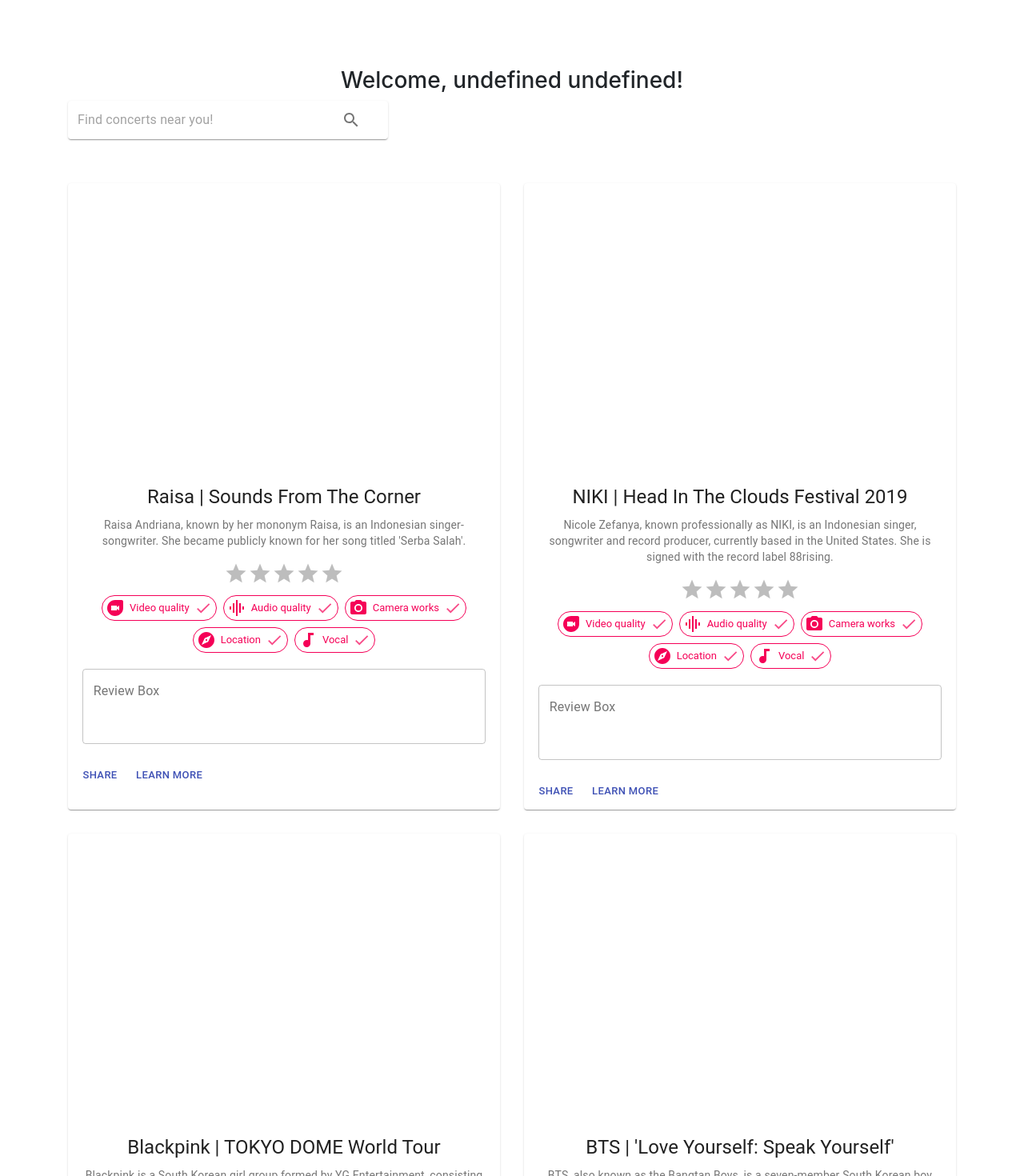
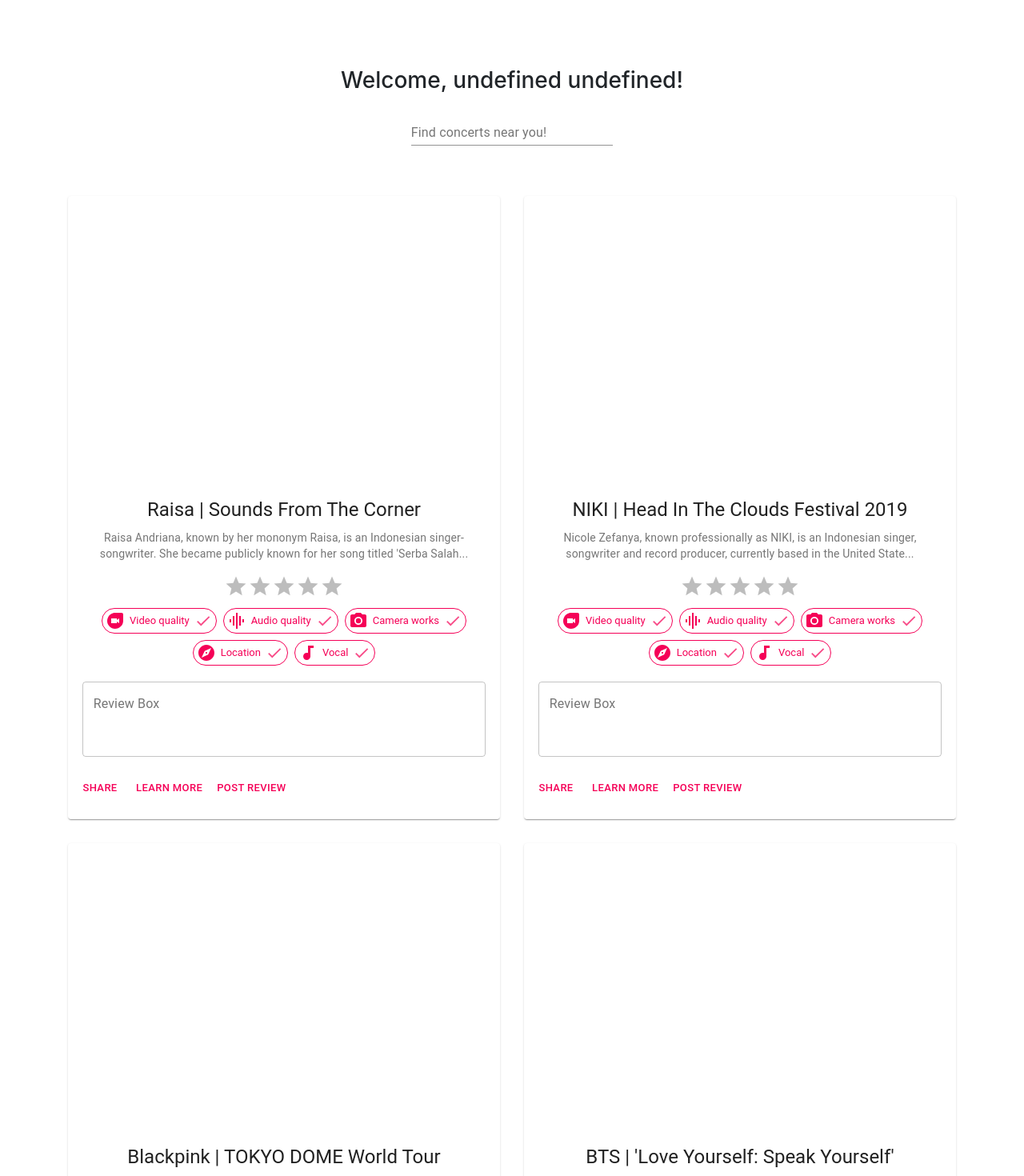
Before and after one commit to elvanselvano/technoscape-hackathon, a React (Create React App) app: page / in a window 1280 px wide. Shown: the part 500-1970 px from the top of the page at 80% size. Built offline with nearby package versions, Linux system fonts and the light colour scheme; sample sign-in values are in the browser's storage.

Commit message:
Finalize video player

```diff
--- a/src/components/PlacesComponent.js
+++ b/src/components/PlacesComponent.js
@@ -1,52 +1,28 @@
 import React from "react";
 import { makeStyles } from "@material-ui/core/styles";
-import Paper from "@material-ui/core/Paper";
-import InputBase from "@material-ui/core/InputBase";
-import IconButton from "@material-ui/core/IconButton";
-import SearchIcon from "@material-ui/icons/Search";
+import TextField from "@material-ui/core/TextField";
 
 const useStyles = makeStyles((theme) => ({
   root: {
-    padding: "2px 4px",
-    display: "flex",
-    alignItems: "center",
-    width: 400,
-  },
-  input: {
-    marginLeft: theme.spacing(1),
-    flex: 1,
-  },
-  iconButton: {
-    padding: 10,
-  },
-  divider: {
-    height: 28,
-    margin: 4,
+    "& > *": {
+      margin: theme.spacing(1),
+      width: "25ch",
+    },
   },
 }));
 
-export default function CustomizedInputBase() {
+function PlacesComponent() {
   const classes = useStyles();
 
   return (
-    <Paper component="form" className={classes.root}>
-      <InputBase
-        className={classes.input}
-        placeholder="Find concerts near you!"
-        inputProps={{ "aria-label": "search maps" }}
+    <form className={classes.root} noValidate autoComplete="on">
+      <TextField
+        id="standard-basic"
+        label="Find concerts near you!"
+        color="secondary"
       />
-      <IconButton
-        type="submit"
-        className={classes.iconButton}
-        aria-label="search"
-      >
-        <SearchIcon />
-      </IconButton>
-      <IconButton
-        color="primary"
-        className={classes.iconButton}
-        aria-label="directions"
-      ></IconButton>
-    </Paper>
+    </form>
   );
 }
+
+export default PlacesComponent;
--- a/src/components/VideoPlayerComponent.js
+++ b/src/components/VideoPlayerComponent.js
@@ -4,19 +4,23 @@
 import CardActionArea from "@material-ui/core/CardActionArea";
 import CardActions from "@material-ui/core/CardActions";
 import CardContent from "@material-ui/core/CardContent";
-import CardMedia from "@material-ui/core/CardMedia";
 import Button from "@material-ui/core/Button";
 import Typography from "@material-ui/core/Typography";
 import ReactPlayer from "react-player";
 import RatingCardComponent from "./RatingCardComponent";
 import RatingTextFieldComponent from "./RatingTextFieldComponent";
 import RatingSliderComponent from "./RatingSliderComponent";
+import "../components/styles/VideoPlayerStyle.css";
 
 const useStyles = makeStyles({
   root: {
     maxWidth: 600,
   },
 });
+
+function truncate(str, n) {
+  return str?.length > n ? str.substr(0, n - 1) + "..." : str;
+}
 
 function VideoPlayerComponent({ title, description, url }) {
   const classes = useStyles();
@@ -30,21 +34,31 @@
             {title}
           </Typography>
           <Typography variant="body2" color="textSecondary" component="p">
-            {description}
+            {truncate(description, 150)}
           </Typography>
         </CardContent>
       </CardActionArea>
       <RatingSliderComponent />
       <RatingCardComponent />
       <RatingTextFieldComponent />
+      <div className="buttons-wrapper">
+        <div clasName="left-button">
           <CardActions>
-        <Button size="small" color="primary">
+            <Button size="small" color="secondary">
               Share
             </Button>
-        <Button size="small" color="primary">
+            <Button size="small" color="secondary">
               Learn More
             </Button>
+            <Button size="small" color="secondary">
+              Post Review
+            </Button>
           </CardActions>
+        </div>
+        <CardActions>
+          <div className="right-button"></div>
+        </CardActions>
+      </div>
     </Card>
   );
 }
--- a/src/components/styles/VideoPlayerStyle.css
+++ b/src/components/styles/VideoPlayerStyle.css
@@ -4,3 +4,22 @@
   gap: 30px;
   margin: 0 auto;
 }
+
+.items-container {
+  background-color: black;
+}
+
+.buttons-wrapper {
+  /* background: red; */
+  overflow: auto;
+}
+
+.left-button {
+  float: left;
+  /* background: blue; */
+}
+
+.right-button {
+  /* background: green; */
+  float: right;
+}
```
Lines whose indentation alone changed are shown as unchanged.
